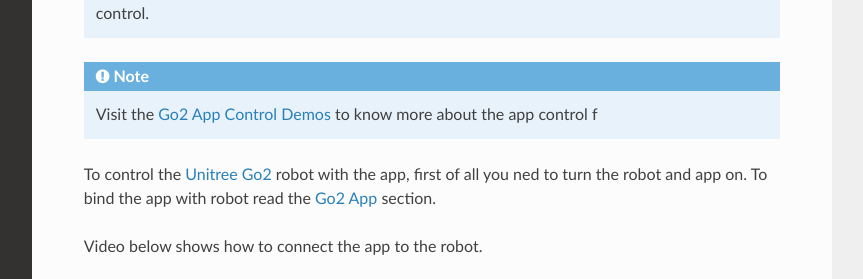
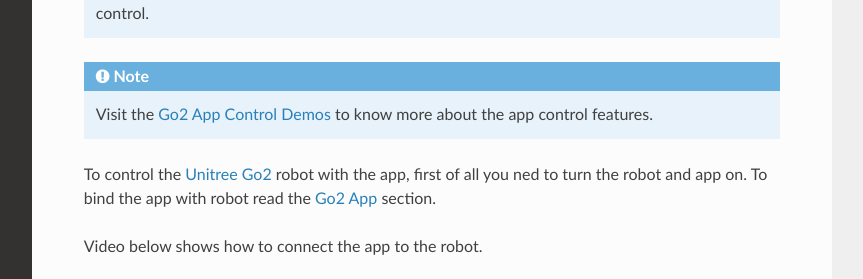
Before and after one commit to UoM-RAICo1/raico-docs, a Sphinx documentation site: the page built from source/robots/Quadrupeds/UnitreeGo2/go2_manual_control.rst, in a window 1280 px wide and 900 px high, cut to the strip 399-678 px from the top of the window. Shown: the whole strip, without its empty margins (268-1131 px from the left). Built offline with Sphinx 7.4.7 and the Read the Docs theme 2.0.0, drawn with Linux system fonts in a browser that asks for light colours.

Commit message:
Add more details in robot control with app in go2_manual_control.rst

```diff
--- a/source/robots/Quadrupeds/UnitreeGo2/go2_manual_control.rst
+++ b/source/robots/Quadrupeds/UnitreeGo2/go2_manual_control.rst
@@ -17,7 +17,7 @@
 
 .. note:: There are different features available in the app control, which are not available in the remote control.
 
-.. note:: Visit the `Go2 App Control Demos`_ to know more about the app control f
+.. note:: Visit the `Go2 App Control Demos`_ to know more about the app control features.
 
 To control the :ref:`Unitree_go2` robot with the app, first of all you ned to turn the robot and app on.
 To bind the app with robot read the :ref:`go2_app_binding` section.
```
